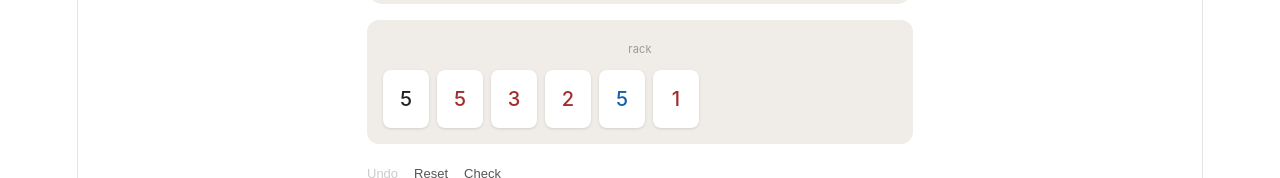
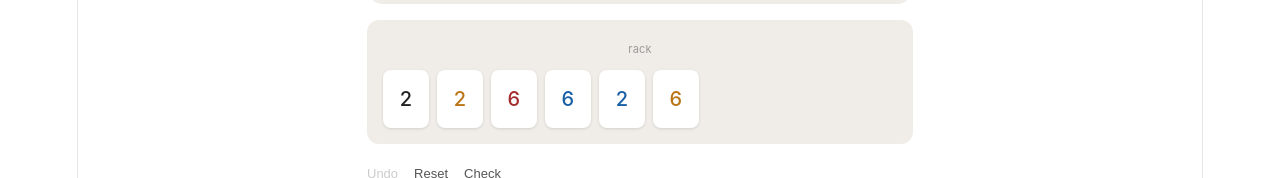
Before and after one commit to iangopenbusinessai-lab/puzzikub, a React (Vite) app: page / in a window 1280 px wide. Shown: the part 543-721 px from the top of the page. Built offline with nearby package versions, Linux system fonts and the light colour scheme.

Commit message:
generator logic fix

```diff
--- a/src/lib/generator.ts
+++ b/src/lib/generator.ts
@@ -16,87 +16,81 @@ function shuffle<T>(arr: T[]): T[] {
   return a
 }
 
-function makeRun(len: number): Tile[] {
+function generateRun(len: number): Tile[] {
   const color = COLORS[rand(0, 3)]
-  const start = rand(1, 14 - len)  // start + len - 1 <= 13
+  const start = rand(1, 14 - len) // start + len - 1 <= 13
   return Array.from({ length: len }, (_, i) => ({ n: start + i, c: color }))
 }
 
-function makeGroup(len: number): Tile[] {
+function generateGroup(len: number): Tile[] {
   const n = rand(1, 13)
   const colors = shuffle([...COLORS]).slice(0, len)
   return colors.map(c => ({ n, c }))
-}
-
-function makeSet(len: number): Tile[] {
-  if (len > 4) return makeRun(len)  // only 4 colors, groups can't exceed 4 tiles
-  return Math.random() > 0.5 ? makeRun(len) : makeGroup(len)
 }
 
 function tileKey(t: Tile): string {
   return `${t.n}:${t.c}`
 }
 
-function hasCollision(existing: Set<string>, candidate: Tile[]): boolean {
-  return candidate.some(t => existing.has(tileKey(t)))
-}
-
-const CONFIGS: Record<Puzzle['diff'], { count: [number, number]; len: [number, number] }> = {
-  easy:   { count: [2, 2], len: [3, 3] },
-  medium: { count: [2, 3], len: [3, 4] },
-  hard:   { count: [3, 4], len: [3, 5] },
+const CONFIGS: Record<Puzzle['diff'], { sets: [number, number]; tiles: [number, number] }> = {
+  easy:   { sets: [2, 2], tiles: [3, 3] },
+  medium: { sets: [2, 3], tiles: [3, 4] },
+  hard:   { sets: [3, 4], tiles: [3, 5] },
 }
 
 export function generatePuzzle(diff: Puzzle['diff']): Puzzle {
-  const { count, len } = CONFIGS[diff]
+  const { sets: setRange, tiles: tileRange } = CONFIGS[diff]
 
-  for (let outer = 0; outer < 100; outer++) {
-    const setCount = rand(count[0], count[1])
+  for (let attempt = 0; attempt < 100; attempt++) {
+    const setCount = rand(setRange[0], setRange[1])
     const used = new Set<string>()
-    const allTiles: Tile[] = []
-    let ok = true
+    const solution: Tile[][] = []
+    let success = true
 
     for (let i = 0; i < setCount; i++) {
       let placed = false
 
-      for (let attempt = 0; attempt < 20; attempt++) {
-        const setLen = rand(len[0], len[1])
-        const tiles = makeSet(setLen)
+      for (let retry = 0; retry < 20; retry++) {
+        const len = rand(tileRange[0], tileRange[1])
+        // Groups can't exceed 4 tiles (only 4 colors exist)
+        const tiles = len > 4 || Math.random() > 0.5
+          ? generateRun(len)
+          : generateGroup(len)
 
-        if (!hasCollision(used, tiles) &&
-            (isValidRun(tiles) || isValidGroup(tiles))) {
+        if (
+          !tiles.some(t => used.has(tileKey(t))) &&
+          (isValidRun(tiles) || isValidGroup(tiles))
+        ) {
           tiles.forEach(t => used.add(tileKey(t)))
-          allTiles.push(...tiles)
+          solution.push(tiles)
           placed = true
           break
         }
       }
 
-      if (!placed) { ok = false; break }
+      if (!placed) { success = false; break }
     }
 
-    if (!ok) continue
+    if (!success) continue
 
     return {
       id: crypto.randomUUID(),
       name: `${diff[0].toUpperCase()}${diff.slice(1)} Puzzle`,
       diff,
-      sets: [],           // grid starts empty — all tiles are in the rack
-      rack: shuffle(allTiles),
+      sets: [],           // grid starts empty — all tiles go to the rack
+      rack: shuffle(solution.flat()),
       hint: '',
       generated: true,
     }
   }
 
-  // Unreachable in practice, but satisfies return type
+  // Fallback: unreachable in practice
   return {
     id: crypto.randomUUID(),
-    name: 'Easy Puzzle',
+    name: `${diff[0].toUpperCase()}${diff.slice(1)} Puzzle`,
     diff,
     sets: [],
-    rack: shuffle([
-      { n: 1, c: 'r' }, { n: 2, c: 'r' }, { n: 3, c: 'r' },
-    ]),
+    rack: shuffle([{ n: 1, c: 'r' }, { n: 2, c: 'r' }, { n: 3, c: 'r' }]),
     hint: '',
     generated: true,
   }
--- a/src/screens/PlayScreen.tsx
+++ b/src/screens/PlayScreen.tsx
@@ -34,9 +34,11 @@ export function PlayScreen({ puzzle, onNewPuzzle }: Props) {
   } = usePlayState(puzzle)
 
   const [checkResult, setCheckResult] = useState<CheckResult>(null)
+  const [checkHovered, setCheckHovered] = useState(false)
 
-  // Reset check result whenever a new puzzle is loaded
+  // Reset check result on new puzzle or any move/undo
   useEffect(() => { setCheckResult(null) }, [puzzle.id])
+  useEffect(() => { if (checkResult !== null) setCheckResult(null) }, [moves, undos]) // eslint-disable-line react-hooks/exhaustive-deps
 
   function handleCheck() {
     if (rackState.length > 0) {
@@ -101,7 +103,12 @@ export function PlayScreen({ puzzle, onNewPuzzle }: Props) {
       <div style={{ display: 'flex', alignItems: 'center' }}>
         <button style={plainBtn(!canUndo)} onClick={undo} disabled={!canUndo}>Undo</button>
         <button style={plainBtn()} onClick={reset}>Reset</button>
-        <button style={plainBtn()} onClick={handleCheck}>Check</button>
+        <button
+          style={{ ...plainBtn(), color: checkHovered ? '#222' : '#555' }}
+          onMouseEnter={() => setCheckHovered(true)}
+          onMouseLeave={() => setCheckHovered(false)}
+          onClick={handleCheck}
+        >Check</button>
         {checkResult === 'valid' && (
           <span style={{ fontSize: 13, color: '#27500A' }}>cleared</span>
         )}
```
